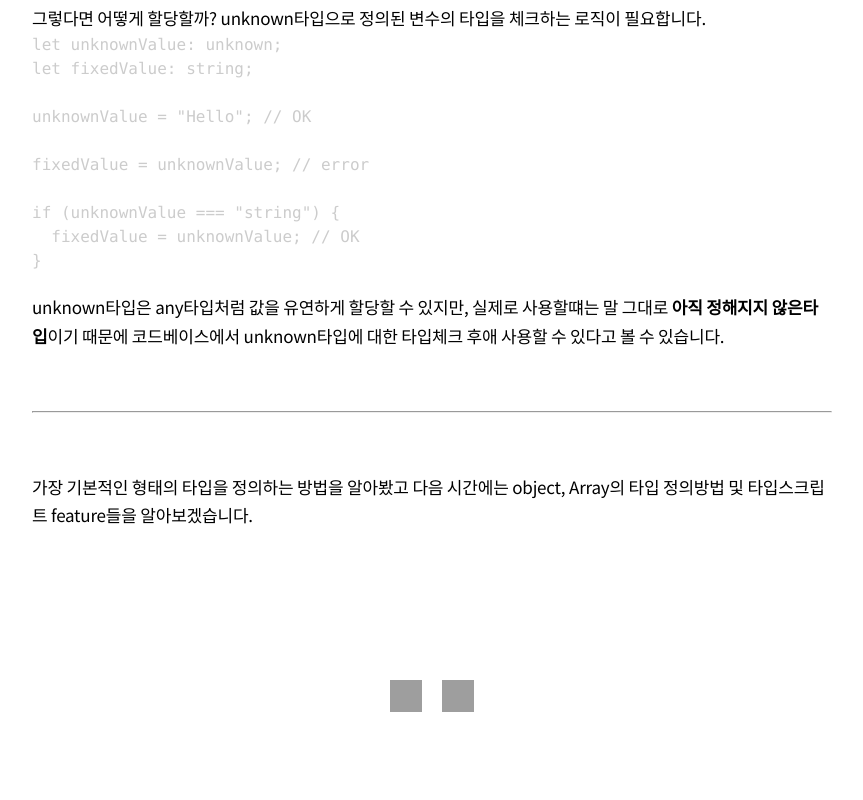
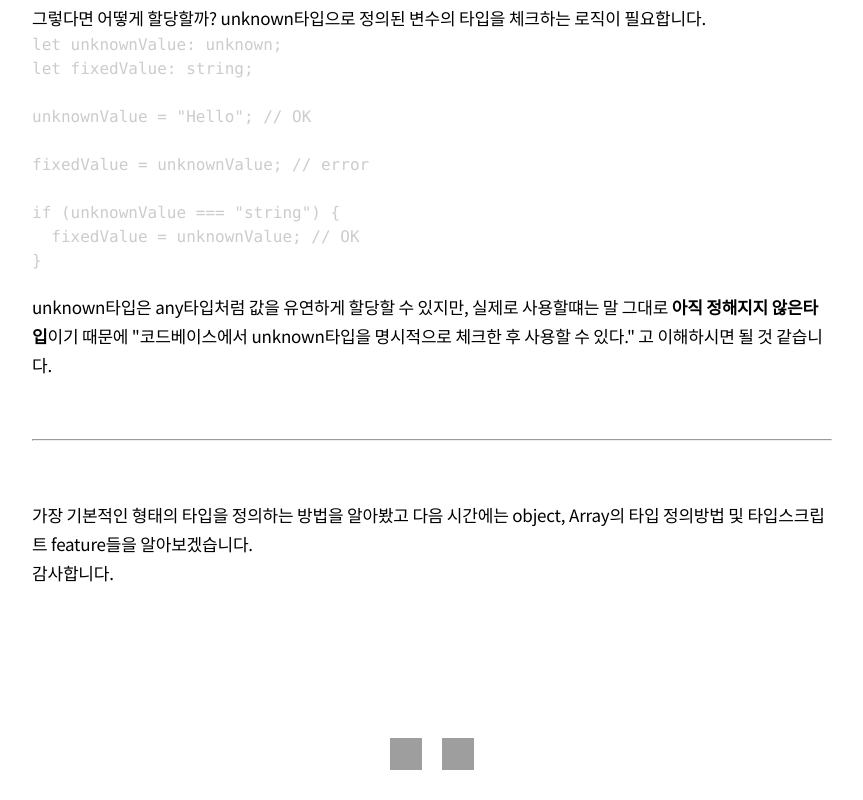
Before and after one commit to kibaek-kimm/blog, a Gatsby site: page /post/study/typescript/2-types1/ in a window 1280 px wide. Shown: the part 2216-3016 px from the top of the page, without its empty margins (208-1071 px from the left). Before the commit the page ends 2958 px from the top, so only its background shows below. Built offline with nearby package versions, Linux system fonts and the light colour scheme; Gatsby itself is replaced by a stand-in of ours; some packages are replaced by stand-ins of ours; code samples lack their colours; grey boxes are pictures that could not be loaded.

Commit message:
fix: 오타수정

````diff
--- a/src/post/study/typescript/2-types1.md
+++ b/src/post/study/typescript/2-types1.md
@@ -102,8 +102,9 @@ if (unknownValue === "string") {
 }
 ```
 
-unknown타입은 any타입처럼 값을 유연하게 할당할 수 있지만, 실제로 사용할떄는 말 그대로 **아직 정해지지 않은타입**이기 때문에 코드베이스에서 unknown타입에 대한 타입체크 후애 사용할 수 있다고 볼 수 있습니다.
+unknown타입은 any타입처럼 값을 유연하게 할당할 수 있지만, 실제로 사용할떄는 말 그대로 **아직 정해지지 않은타입**이기 때문에 "코드베이스에서 unknown타입을 명시적으로 체크한 후 사용할 수 있다." 고 이해하시면 될 것 같습니다.
 
 ---
 
 가장 기본적인 형태의 타입을 정의하는 방법을 알아봤고 다음 시간에는 object, Array의 타입 정의방법 및 타입스크립트 feature들을 알아보겠습니다.
+감사합니다.
````
